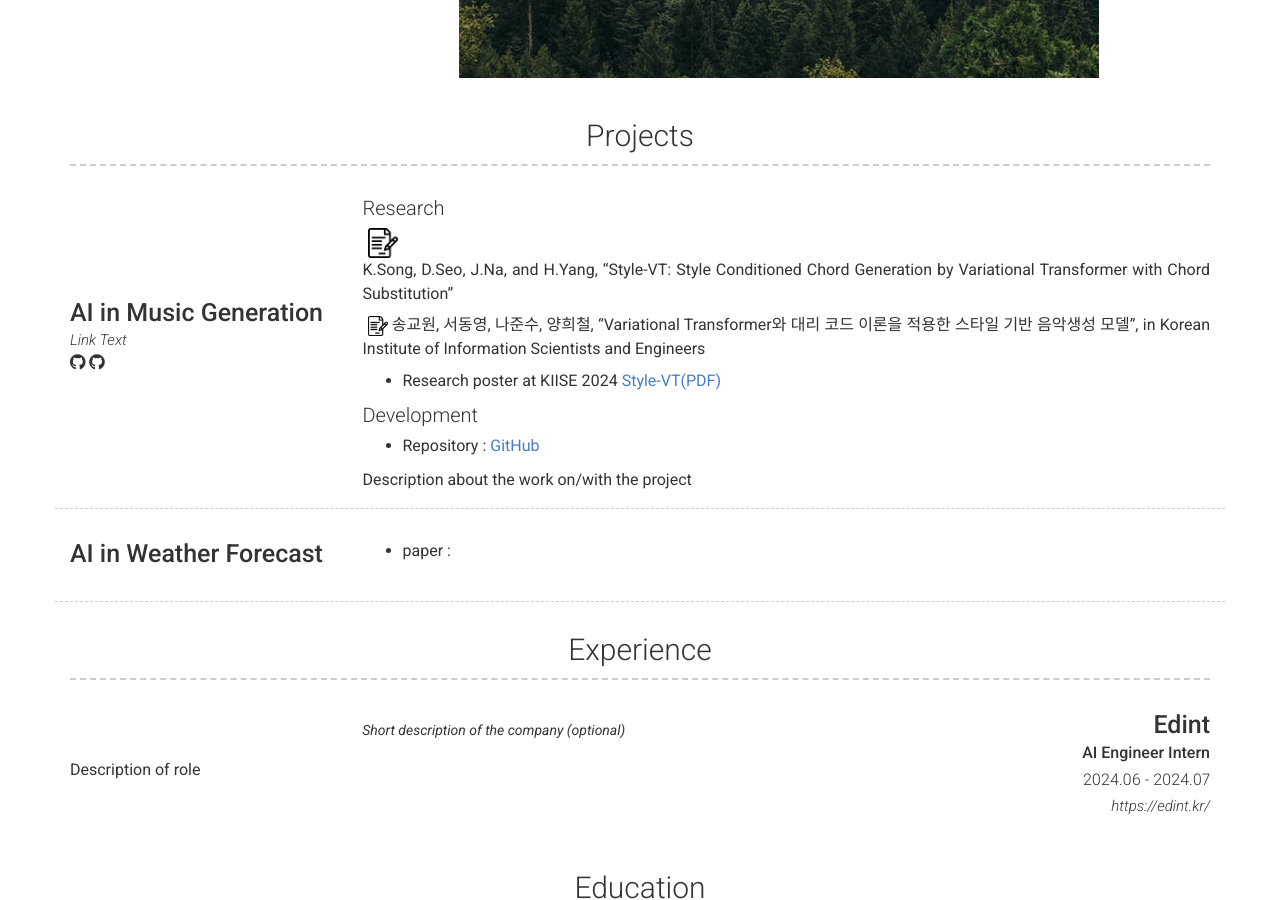
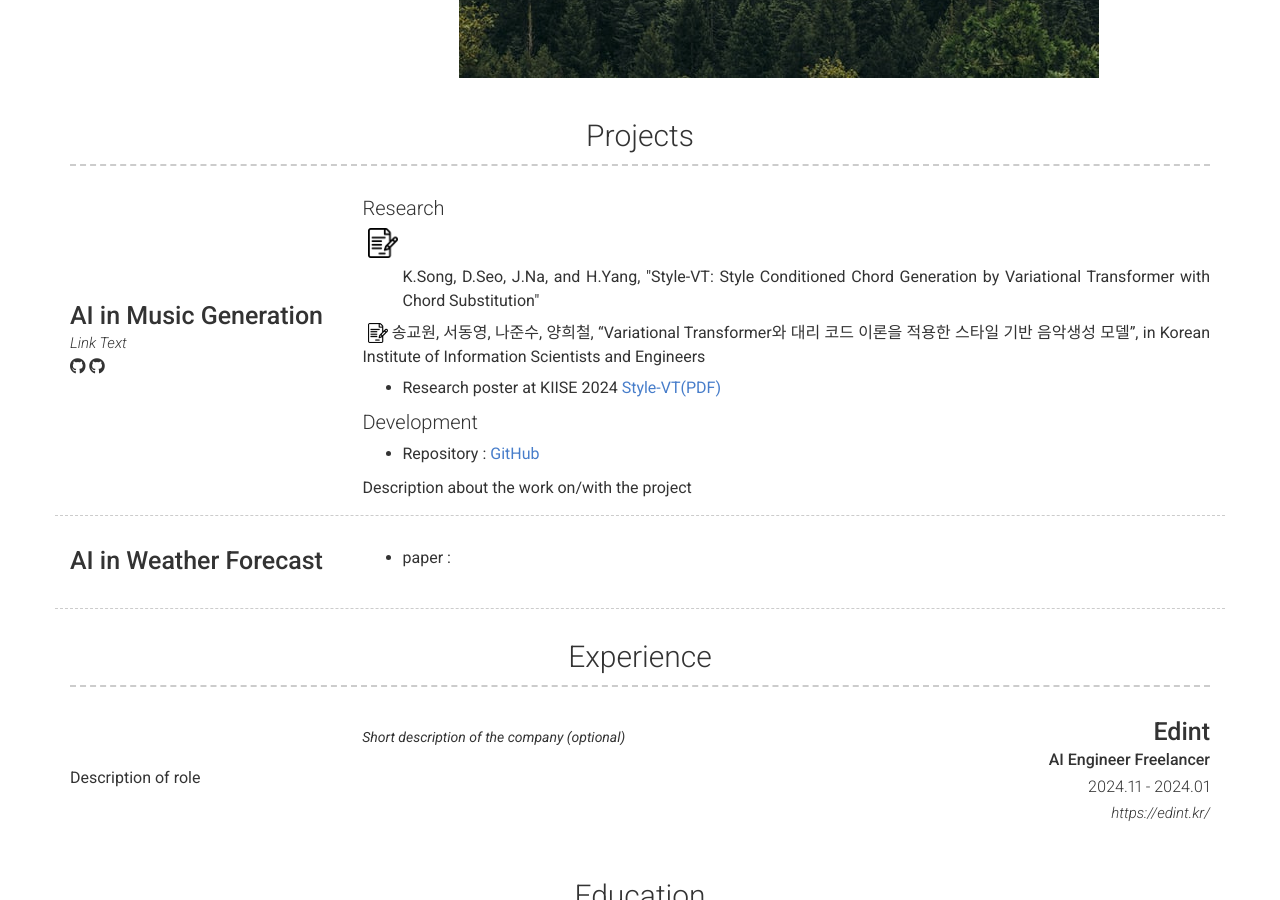
Before and after one commit to tim000519/tim000519.github.io, a Jekyll site: the page built from index.md, in a window 1280 px wide and 900 px high, scrolled down 810 px. Built offline with Jekyll 4.4.1, drawn with Linux system fonts in a browser that asks for light colours; nearby versions of some CDN libraries.

Commit message:
Update _config.yml

```diff
--- a/_config.yml
+++ b/_config.yml
@@ -83,12 +83,14 @@ content:
         #     <img src="/images/Style-VT_Last.png" alt="AI in Music Generation" width="300" align="left">
         #   </a>
 
-        description: | # this will include new lines to allow paragraphs
+        description: |
           ## Research
           <a href="/pdf/Access.pdf" target="_blank">
             <img src="/images/contract.png" alt="PDF" width="30" style="vertical-align: middle; margin-left: 5px;">
           </a>
-          K.Song, D.Seo, J.Na, and H.Yang, "Style-VT: Style Conditioned Chord Generation by Variational Transformer with Chord Substitution"
+          <p style="margin-left: 40px;">
+            K.Song, D.Seo, J.Na, and H.Yang, "Style-VT: Style Conditioned Chord Generation by Variational Transformer with Chord Substitution"
+          </p>
 
           <a href="/pdf/style.pdf" target="_blank">
             <img src="/images/contract.png" alt="PDF" width="20" style="vertical-align: middle; margin-left: 5px;">
@@ -117,6 +119,8 @@ content:
         title: Edint
         sub_title: AI Engineer Intern
         caption: 2024.06 - 2024.07
+        sub_title: AI Engineer Freelancer
+        caption: 2024.11 - 2024.01
         link: https://edint.kr/
         quote: >
           Short description of the company (optional)
```
